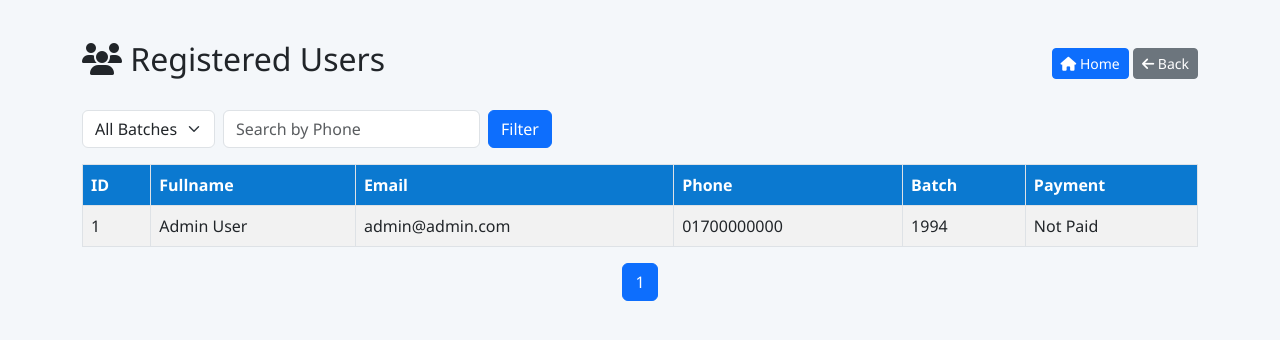
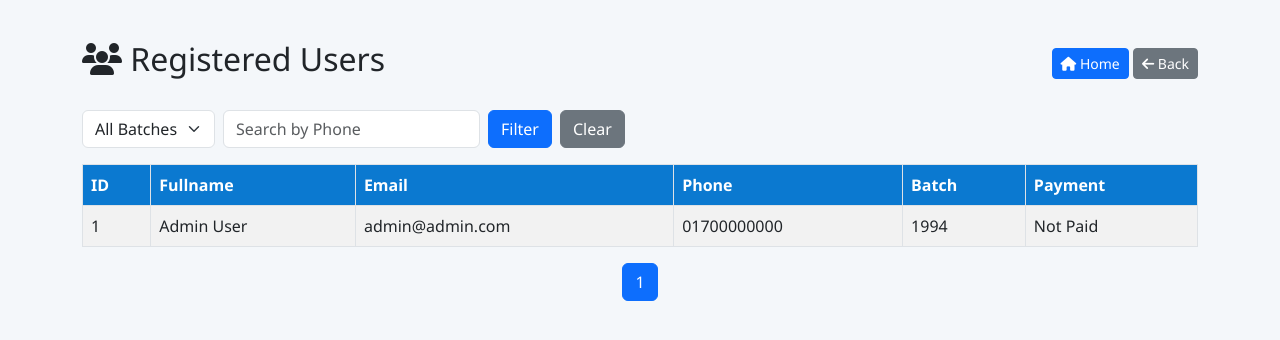
Before and after one commit to Shariarbup/reunion-registration, a PHP site: page /reunion/users.php in a window 1280 px wide. Shown: the top 340 px of the page. Run offline with PHP 8.4, Linux system fonts and the light colour scheme; data comes from the database, SQL or seed files in the repository; data that the repository does not hold is empty.

Commit message:
added clear button for the filter

```diff
--- a/users.php
+++ b/users.php
@@ -97,7 +97,7 @@ $users = $stmt->fetchAll();
         </div>
 
 
-        <!-- Batch Filter -->
+        <!-- Batch + Phone Filter -->
         <form method="get" class="mb-3 d-flex">
             <select name="batch" class="form-select w-auto me-2">
                 <option value="">All Batches</option>
@@ -109,8 +109,12 @@ $users = $stmt->fetchAll();
             <input type="text" name="phone" value="<?= e($_GET['phone'] ?? '') ?>" class="form-control w-auto me-2"
                 placeholder="Search by Phone">
 
-            <button type="submit" class="btn btn-primary">Filter</button>
+            <button type="submit" class="btn btn-primary me-2">Filter</button>
+
+            <!-- Clear filter button -->
+            <a href="users.php" class="btn btn-secondary">Clear</a>
         </form>
+
         <?php if ($isSuperAdmin): ?>
             <a href="download_excel.php?batch=<?= e($batch_filter) ?>" class="btn btn-success mb-3">
                 <i class="fa-solid fa-file-excel"></i> Download Excel
```
